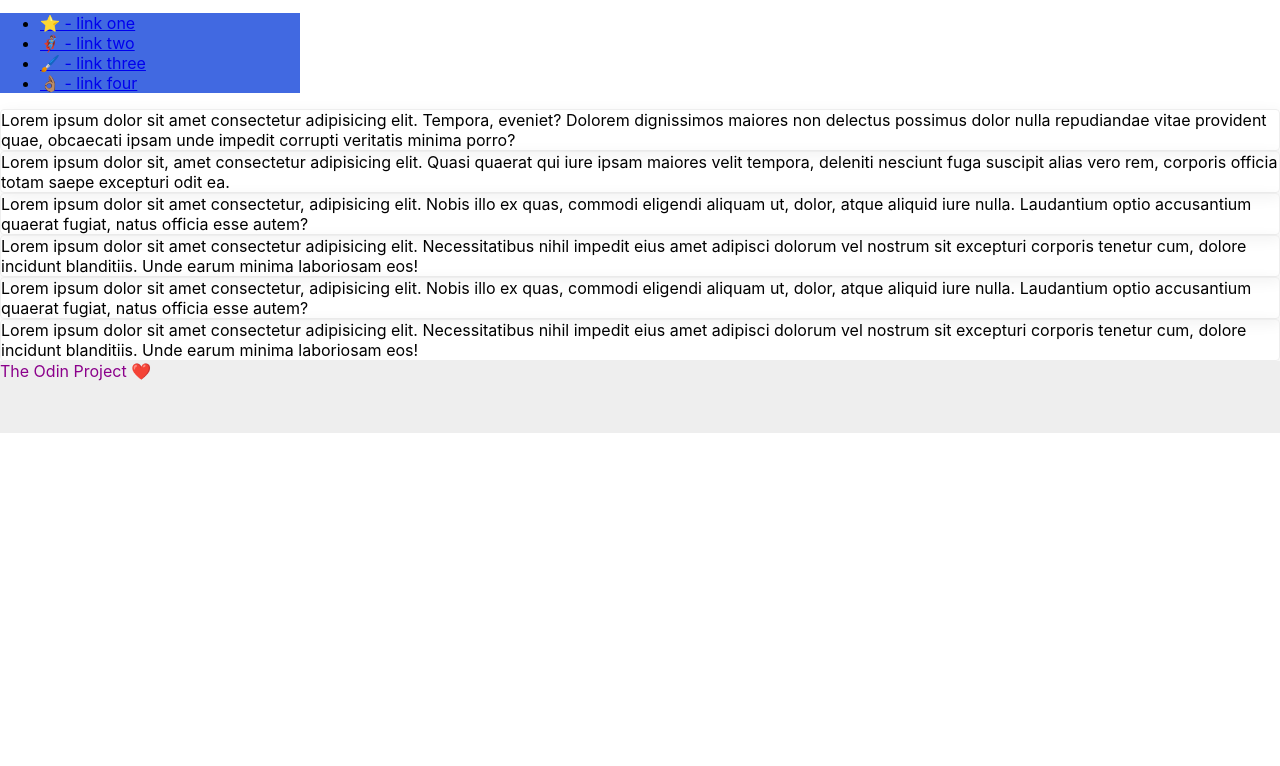
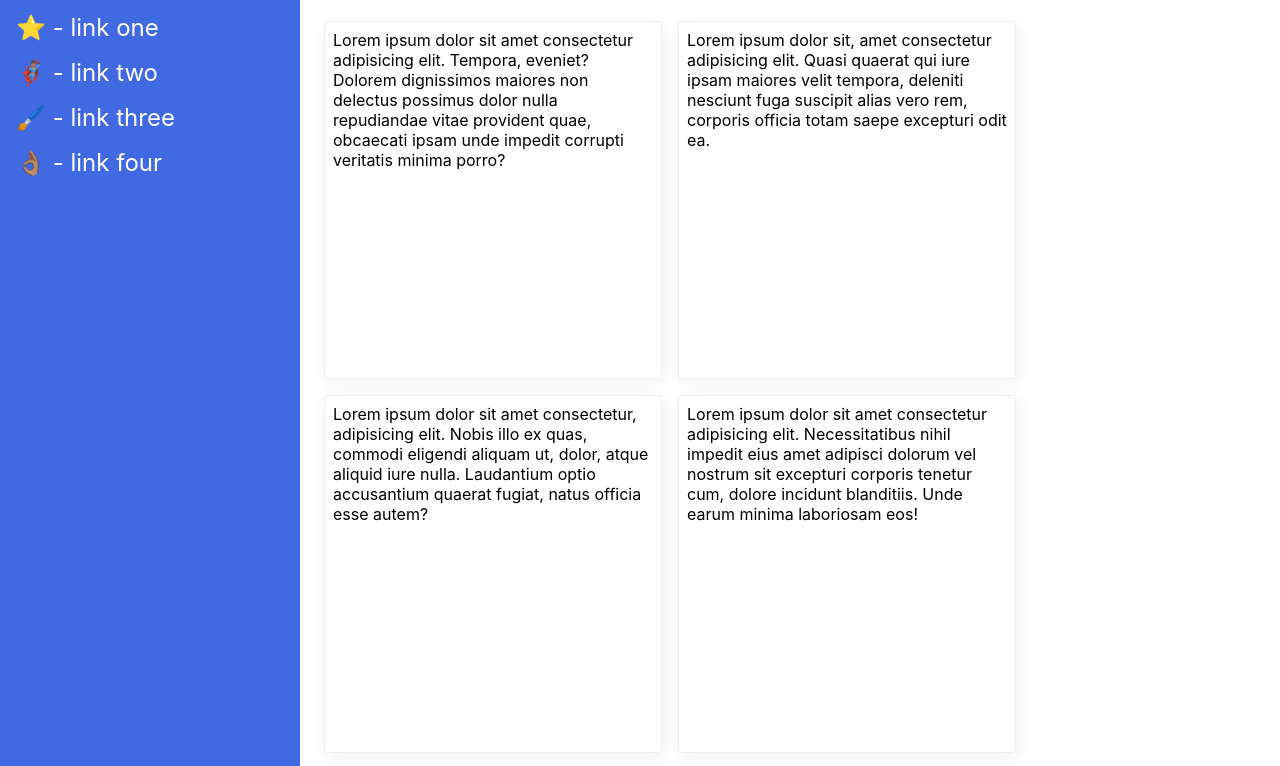
Before and after one commit to A-Alviento/odin, a plain HTML site: page css-exercises-main/flex/07-flex-layout-2/index.html in a window 1280 px wide. Shown: the part 75-841 px from the top of the page. Before the commit the page ends 800 px from the top, so only its background shows below. Drawn offline with Linux system fonts and the light colour scheme.

Commit message:
Finish flex lesson 7

```diff
--- a/css-exercises-main/flex/07-flex-layout-2/index.html
+++ b/css-exercises-main/flex/07-flex-layout-2/index.html
@@ -1,17 +1,16 @@
 <!DOCTYPE html>
 <html lang="en">
   <head>
-    <meta charset="UTF-8">
-    <meta http-equiv="X-UA-Compatible" content="IE=edge">
-    <meta name="viewport" content="width=device-width, initial-scale=1.0">
+    <meta charset="UTF-8" />
+    <meta http-equiv="X-UA-Compatible" content="IE=edge" />
+    <meta name="viewport" content="width=device-width, initial-scale=1.0" />
     <title>The Holy Grail</title>
-    <link rel="stylesheet" href="style.css">
+    <link rel="stylesheet" href="style.css" />
   </head>
   <body>
-    <div class="header">
-      MY AWESOME WEBSITE
-    </div>
+    <div class="header">MY AWESOME WEBSITE</div>
 
+    <div class="content-container">
       <div class="sidebar">
         <ul>
           <li><a href="#">⭐ - link one</a></li>
@@ -21,15 +20,44 @@
         </ul>
       </div>
 
-    <div class="card">Lorem ipsum dolor sit amet consectetur adipisicing elit. Tempora, eveniet? Dolorem dignissimos maiores non delectus possimus dolor nulla repudiandae vitae provident quae, obcaecati ipsam unde impedit corrupti veritatis minima porro?</div>
-    <div class="card">Lorem ipsum dolor sit, amet consectetur adipisicing elit. Quasi quaerat qui iure ipsam maiores velit tempora, deleniti nesciunt fuga suscipit alias vero rem, corporis officia totam saepe excepturi odit ea.</div>
-    <div class="card">Lorem ipsum dolor sit amet consectetur, adipisicing elit. Nobis illo ex quas, commodi eligendi aliquam ut, dolor, atque aliquid iure nulla. Laudantium optio accusantium quaerat fugiat, natus officia esse autem?</div>
-    <div class="card">Lorem ipsum dolor sit amet consectetur adipisicing elit. Necessitatibus nihil impedit eius amet adipisci dolorum vel nostrum sit excepturi corporis tenetur cum, dolore incidunt blanditiis. Unde earum minima laboriosam eos!</div>
-    <div class="card">Lorem ipsum dolor sit amet consectetur, adipisicing elit. Nobis illo ex quas, commodi eligendi aliquam ut, dolor, atque aliquid iure nulla. Laudantium optio accusantium quaerat fugiat, natus officia esse autem?</div>
-    <div class="card">Lorem ipsum dolor sit amet consectetur adipisicing elit. Necessitatibus nihil impedit eius amet adipisci dolorum vel nostrum sit excepturi corporis tenetur cum, dolore incidunt blanditiis. Unde earum minima laboriosam eos!</div>
+      <div class="card-container">
+        <div class="card">
+          Lorem ipsum dolor sit amet consectetur adipisicing elit. Tempora,
+          eveniet? Dolorem dignissimos maiores non delectus possimus dolor nulla
+          repudiandae vitae provident quae, obcaecati ipsam unde impedit
+          corrupti veritatis minima porro?
+        </div>
+        <div class="card">
+          Lorem ipsum dolor sit, amet consectetur adipisicing elit. Quasi
+          quaerat qui iure ipsam maiores velit tempora, deleniti nesciunt fuga
+          suscipit alias vero rem, corporis officia totam saepe excepturi odit
+          ea.
+        </div>
+        <div class="card">
+          Lorem ipsum dolor sit amet consectetur, adipisicing elit. Nobis illo
+          ex quas, commodi eligendi aliquam ut, dolor, atque aliquid iure nulla.
+          Laudantium optio accusantium quaerat fugiat, natus officia esse autem?
+        </div>
+        <div class="card">
+          Lorem ipsum dolor sit amet consectetur adipisicing elit.
+          Necessitatibus nihil impedit eius amet adipisci dolorum vel nostrum
+          sit excepturi corporis tenetur cum, dolore incidunt blanditiis. Unde
+          earum minima laboriosam eos!
+        </div>
+        <div class="card">
+          Lorem ipsum dolor sit amet consectetur, adipisicing elit. Nobis illo
+          ex quas, commodi eligendi aliquam ut, dolor, atque aliquid iure nulla.
+          Laudantium optio accusantium quaerat fugiat, natus officia esse autem?
+        </div>
+        <div class="card">
+          Lorem ipsum dolor sit amet consectetur adipisicing elit.
+          Necessitatibus nihil impedit eius amet adipisci dolorum vel nostrum
+          sit excepturi corporis tenetur cum, dolore incidunt blanditiis. Unde
+          earum minima laboriosam eos!
+        </div>
+      </div>
+    </div>
 
-    <div class="footer">
-      The Odin Project ❤️
-    </div>
+    <div class="footer">The Odin Project ❤️</div>
   </body>
 </html>
--- a/css-exercises-main/flex/07-flex-layout-2/style.css
+++ b/css-exercises-main/flex/07-flex-layout-2/style.css
@@ -2,28 +2,73 @@ body {
   font-family: -apple-system, BlinkMacSystemFont, 'Segoe UI', Roboto, Oxygen, Ubuntu, Cantarell, 'Open Sans', 'Helvetica Neue', sans-serif;
   margin: 0;
   min-height: 100vh;
+  display: flex;
+  flex-direction: column;
+  justify-content: space-between;
 }
 
 .header {
   height: 72px;
   background: darkmagenta;
   color: white;
+  font-size: 32px;
+  font-weight: 900;
+  display: flex;
+  align-items: center;
+  padding-left: 16px;
 }
 
 .footer {
   height: 72px;
   background: #eee;
   color: darkmagenta;
+  display: flex;
+  justify-content: center;
+  align-items: center;
 }
 
 .sidebar {
   width: 300px;
   background: royalblue;
   box-sizing: border-box;
+  padding: 16px;
+  flex: 0 0 auto;
+}
+
+.card-container {
+  display: flex;
+  flex-wrap: wrap;
+  margin: 24px;
+  gap: 16px;
 }
 
 .card {
   border: 1px solid #eee;
   box-shadow: 2px 4px 16px rgba(0,0,0,.06);
   border-radius: 4px;
+  width: 320px;
+  height: 340px;
+  flex: 0 0 auto;
+  padding: 8px;
 }
+
+.content-container {
+  display: flex;
+  flex: 1;
+}
+
+ul {
+  padding: 0;
+  margin: 0;
+}
+
+li {
+  font-size: 24px;
+  list-style-type: none;
+  padding-bottom: 16px;
+}
+
+a {
+  color: white;
+  text-decoration: none;
+}
```
Lines whose indentation alone changed are shown as unchanged.
